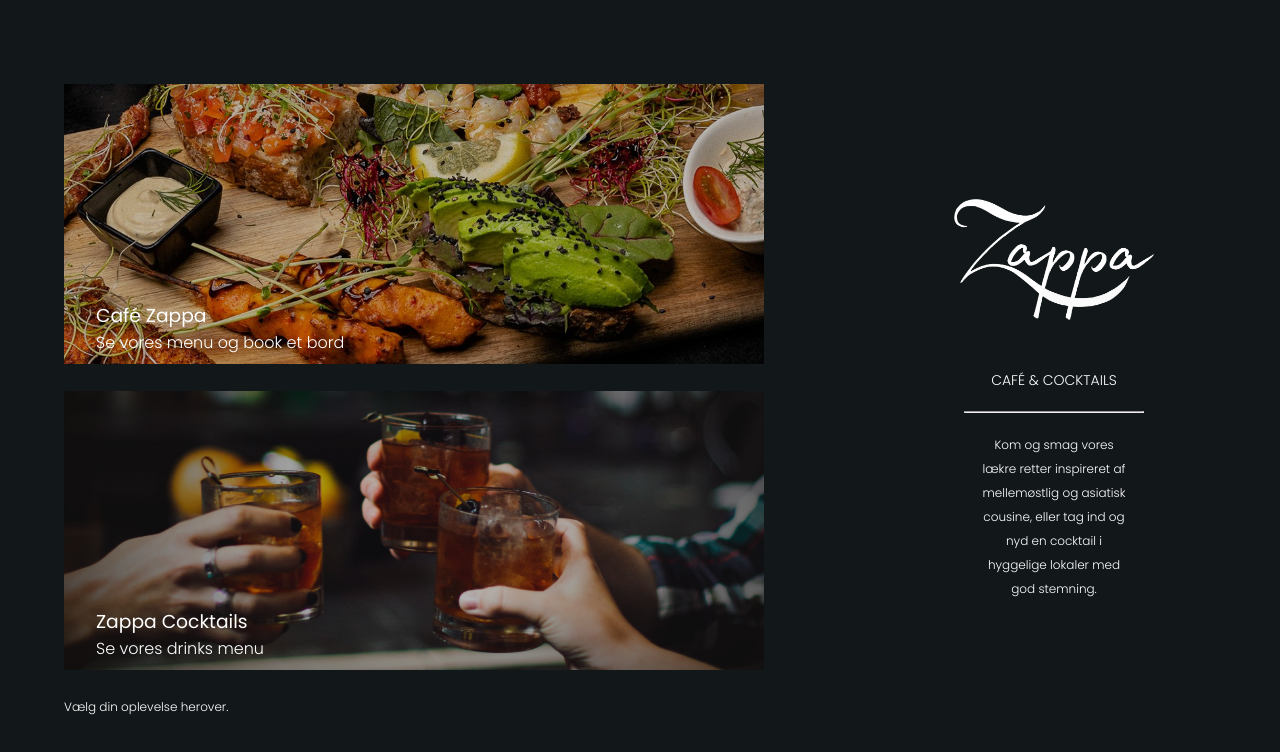
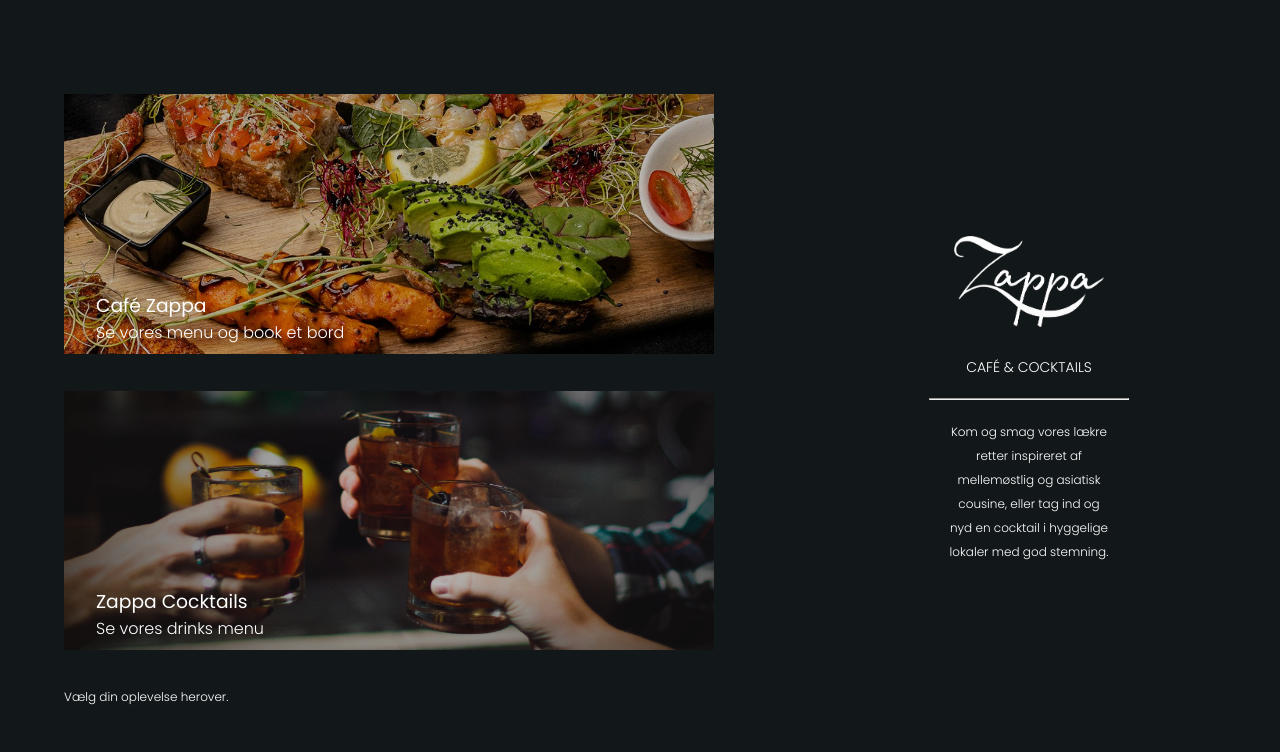
Before and after one commit to Elsborg/zappa-master, a React (Create React App) app: page / in a window 1280 px wide. Shown: the top 752 px of the page. Built offline with nearby package versions, Linux system fonts and the light colour scheme; a web font is replaced by a local one.

Commit message:
margins og billedstørrelser

```diff
--- a/src/style/about.css
+++ b/src/style/about.css
@@ -3,7 +3,7 @@
     line-height: 30px;
     font-weight: 200;
     text-align: center;
-    margin: 70px 100px 20px 100px;
+    margin: 70px 170px 20px 170px;
 }
 
 .about-header {
--- a/src/style/landingPage.css
+++ b/src/style/landingPage.css
@@ -7,12 +7,12 @@
 }
 
 .landing-logo {
-    width: 200px;
-    padding-bottom: 50px;
+    width: 150px;
+    padding-bottom: 30px;
 }
 
 .landing-image {
-    width: 700px;
+    width: 650px;
     cursor: pointer;
     transition: transform .2s
 }
--- a/src/style/navigation.css
+++ b/src/style/navigation.css
@@ -51,7 +51,8 @@
 
 .logo-nav {
     width: 150px;
-    padding-top: 55px;
+    padding-top: 35px;
+    padding-bottom: 25px;
 }
 
 .ulMobile {
```
